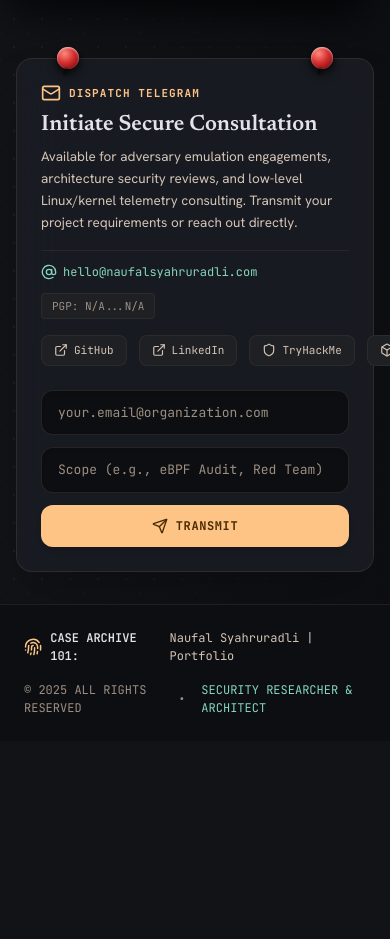
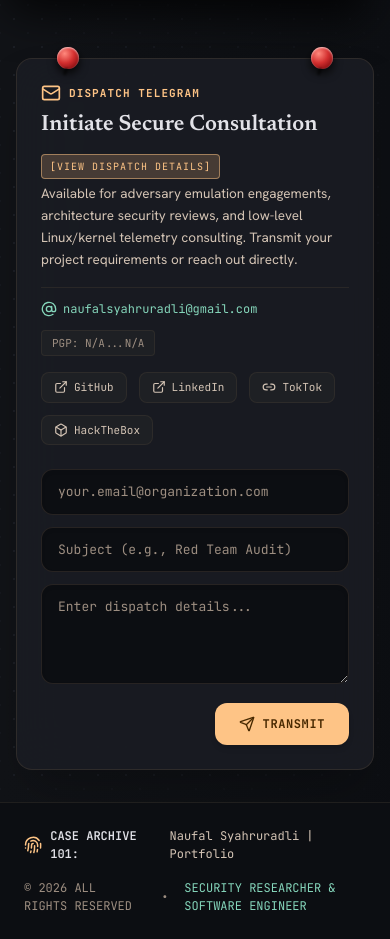
Before and after one commit to AdliXSec/Portfolio-V2, a React (Vite) app in the folder app/: page / in a window 390 px wide. Shown: the part 5837-6776 px from the top of the page. Before the commit the page ends 6578 px from the top, so only its background shows below. Built offline with nearby package versions, Linux system fonts and the light colour scheme.

Commit message:
feat: finalize portfolio with SEO, dynamic favicon, project dropdown, and contact form upgrades

```diff
--- a/app/src/App.jsx
+++ b/app/src/App.jsx
@@ -21,14 +21,46 @@ export default function App() {
   const [modalKey, setModalKey] = useState('principal');
   const [stampActive, setStampActive] = useState(false);
 
-  // Dynamic Title and Meta Description
+  // Dynamic Title, Meta Description, SEO, and Favicon
   useEffect(() => {
-    document.title = `${profile.name} | ${profile.title}`;
+    document.title = `${profile.name} — ${profile.title}`;
 
-    // Optional: Update meta description
-    const metaDescription = document.querySelector('meta[name="description"]');
-    if (metaDescription) {
-      metaDescription.setAttribute('content', `${profile.name} — ${profile.title} Portfolio`);
+    // Meta Description for SEO
+    const cleanBio = profile.bio.replace(/"/g, "'").substring(0, 155) + "...";
+    let metaDescription = document.querySelector('meta[name="description"]');
+    if (!metaDescription) {
+      metaDescription = document.createElement('meta');
+      metaDescription.setAttribute('name', 'description');
+      document.head.appendChild(metaDescription);
+    }
+    metaDescription.setAttribute('content', cleanBio);
+
+    // Open Graph for social sharing
+    const setOgMeta = (property, content) => {
+      let el = document.querySelector(`meta[property="${property}"]`);
+      if (!el) {
+        el = document.createElement('meta');
+        el.setAttribute('property', property);
+        document.head.appendChild(el);
+      }
+      el.setAttribute('content', content);
+    };
+
+    setOgMeta('og:title', `${profile.name} — ${profile.title}`);
+    setOgMeta('og:description', cleanBio);
+    setOgMeta('og:type', 'website');
+
+    if (profile.imageUrl) {
+      setOgMeta('og:image', profile.imageUrl);
+
+      // Dynamic Favicon
+      let favicon = document.querySelector('link[rel="icon"]');
+      if (!favicon) {
+        favicon = document.createElement('link');
+        favicon.rel = 'icon';
+        document.head.appendChild(favicon);
+      }
+      favicon.href = profile.imageUrl;
     }
   }, []);
 
@@ -144,7 +176,7 @@ export default function App() {
           </div>
 
           {/* Contact Section */}
-          <ContactSection />
+          <ContactSection onOpenModal={openModal} />
         </div>
       </main>
 
--- a/app/src/components/ContactSection.jsx
+++ b/app/src/components/ContactSection.jsx
@@ -1,12 +1,13 @@
 import { useState } from 'react';
 import { profile } from '../data/profile';
-import { Mail, Send, AtSign, ExternalLink, Shield, Box, CheckCircle } from 'lucide-react';
+import { Mail, Send, AtSign, ExternalLink, Shield, Box, CheckCircle, Link2Icon, Link2, Link2OffIcon } from 'lucide-react';
 
-const socialIconMap = { Github: ExternalLink, Linkedin: ExternalLink, Shield, Box };
+const socialIconMap = { Github: ExternalLink, Linkedin: ExternalLink, Shield, Box, Link2Icon, Link2OffIcon, Link2 };
 
-export default function ContactSection() {
+export default function ContactSection({ onOpenModal }) {
   const [email, setEmail] = useState('');
   const [scope, setScope] = useState('');
+  const [message, setMessage] = useState('');
   const [submitted, setSubmitted] = useState(false);
   const [folding, setFolding] = useState(false);
 
@@ -18,6 +19,7 @@ export default function ContactSection() {
       setSubmitted(true);
       setEmail('');
       setScope('');
+      setMessage('');
     }, 600);
   };
 
@@ -34,9 +36,17 @@ export default function ContactSection() {
               <Mail className="w-5 h-5 text-primary" />
               <span className="font-mono text-[11px] uppercase tracking-widest text-primary font-bold">DISPATCH TELEGRAM</span>
             </div>
+            <div className="flex flex-wrap items-center gap-3">
               <h2 className="font-headline text-[22px] sm:text-[24px] text-on-surface font-semibold">
                 Initiate Secure Consultation
               </h2>
+              <button
+                onClick={() => onOpenModal('dispatch')}
+                className="px-2 py-1 bg-primary/20 hover:bg-primary/30 text-primary border border-primary/50 rounded text-[10px] font-mono tracking-widest uppercase transition-colors"
+              >
+                [VIEW DISPATCH DETAILS]
+              </button>
+            </div>
             <p className="font-body text-[13.5px] text-on-surface-variant mt-1 leading-relaxed">
               Available for adversary emulation engagements, architecture security reviews, and
               low-level Linux/kernel telemetry consulting. Transmit your project requirements or reach out directly.
@@ -53,7 +63,7 @@ export default function ContactSection() {
             </div>
 
             {/* Social links */}
-            <div className="flex items-center gap-3 mt-4">
+            <div className="flex flex-wrap items-center gap-3 mt-4">
               {profile.socials.map((social) => {
                 const Icon = socialIconMap[social.icon] || Shield;
                 return (
@@ -75,9 +85,10 @@ export default function ContactSection() {
           {/* Right Form */}
           <div className="lg:col-span-7">
             <form
-              className={`flex flex-col sm:flex-row gap-3 items-stretch ${folding ? 'telegram-dispatch' : ''}`}
+              className={`flex flex-col gap-3 ${folding ? 'telegram-dispatch' : ''}`}
               onSubmit={handleSubmit}
             >
+              <div className="flex flex-col sm:flex-row gap-3 items-stretch">
                 <div className="flex-1">
                   <label className="sr-only" htmlFor="contact-email">Your Email</label>
                   <input
@@ -91,17 +102,32 @@ export default function ContactSection() {
                   />
                 </div>
                 <div className="flex-1">
-                <label className="sr-only" htmlFor="contact-scope">Project Scope</label>
+                  <label className="sr-only" htmlFor="contact-scope">Subject</label>
                   <input
                     className="w-full px-4 py-3 rounded-xl bg-surface-container-lowest text-on-surface placeholder:text-outline font-mono text-[13px] border border-outline-variant/40 focus:border-primary focus:ring-1 focus:ring-primary outline-none transition-all shadow-inner"
                     id="contact-scope"
-                  placeholder="Scope (e.g., eBPF Audit, Red Team)"
+                    placeholder="Subject (e.g., Red Team Audit)"
                     required
                     type="text"
                     value={scope}
                     onChange={(e) => setScope(e.target.value)}
                   />
                 </div>
+              </div>
+
+              <div>
+                <label className="sr-only" htmlFor="contact-message">Message</label>
+                <textarea
+                  className="w-full px-4 py-3 rounded-xl bg-surface-container-lowest text-on-surface placeholder:text-outline font-mono text-[13px] border border-outline-variant/40 focus:border-primary focus:ring-1 focus:ring-primary outline-none transition-all shadow-inner min-h-[100px] resize-y"
+                  id="contact-message"
+                  placeholder="Enter dispatch details..."
+                  required
+                  value={message}
+                  onChange={(e) => setMessage(e.target.value)}
+                />
+              </div>
+
+              <div className="flex justify-end">
                 <button
                   className="px-6 py-3 rounded-xl bg-primary hover:bg-primary-container text-on-primary font-mono text-[12px] font-bold tracking-wider uppercase transition-all shadow-md shrink-0 flex items-center justify-center gap-2 btn-press"
                   type="submit"
@@ -109,6 +135,7 @@ export default function ContactSection() {
                   <Send className="w-4 h-4" />
                   <span>TRANSMIT</span>
                 </button>
+              </div>
             </form>
 
             {/* Success */}
--- a/app/src/components/DossierModal.jsx
+++ b/app/src/components/DossierModal.jsx
@@ -62,7 +62,7 @@ export default function DossierModal({ isOpen, onClose, modalKey, onDownloadCV }
         {/* Ink Stamp Overlay */}
         {stampVisible && (
           <div className="pointer-events-none absolute top-4 right-4 sm:top-10 sm:right-10 z-50 mix-blend-screen stamp-animate opacity-0">
-            <div className="border-2 sm:border-4 border-error/90 text-error font-mono font-bold text-2xl sm:text-4xl tracking-widest p-2 sm:p-3 rounded-lg shadow-[0_0_15px_rgba(255,0,0,0.4)]">
+            <div className="border-2 sm:border-2 border-error/90 text-error font-mono font-bold text-xl sm:text-2xl tracking-widest p-1.5 sm:p-2 rounded-lg shadow-[0_0_15px_rgba(255,0,0,0.4)]">
               DECLASSIFIED
             </div>
           </div>
--- a/app/src/components/Footer.jsx
+++ b/app/src/components/Footer.jsx
@@ -1,4 +1,6 @@
 import { Fingerprint } from 'lucide-react';
+
+const currentYear = new Date().getFullYear();
 
 export default function Footer() {
   return (
@@ -10,9 +12,9 @@ export default function Footer() {
           <span>Naufal Syahruradli | Portfolio</span>
         </div>
         <div className="flex items-center gap-4 text-outline">
-          <span>© 2025 ALL RIGHTS RESERVED</span>
+          <span>© {currentYear} ALL RIGHTS RESERVED</span>
           <span>•</span>
-          <span className="text-secondary">SECURITY RESEARCHER &amp; ARCHITECT</span>
+          <span className="text-secondary">SECURITY RESEARCHER &amp; SOFTWARE ENGINEER</span>
         </div>
       </div>
     </footer>
--- a/app/src/data/profile.js
+++ b/app/src/data/profile.js
@@ -3,7 +3,7 @@ export const profile = {
   title: 'Software Developer & Cyber Security Analyst',
   subtitle: 'Security Researcher, CTF Player & Backend Developer',
   location: 'Sidoarjo / Surabaya | Indonesia',
-  email: 'hello@naufalsyahruradli.com',
+  email: 'naufalsyahruradli@gmail.com',
   pgp: 'N/A',
   imageUrl: 'https://i.postimg.cc/15SfVGZ0/adli.jpg',
   bio: 'Mahasiswa Sistem Informasi dengan minat mendalam di pengembangan aplikasi dan keamanan siber. Berpengalaman memecahkan masalah kompleks, berpikiran terbuka, dan memiliki passion kuat di dunia teknologi. Menggabungkan keahlian software development (backend/web) dengan analisis keamanan untuk membangun sistem yang tangguh dan aman.',
@@ -26,7 +26,7 @@ export const profile = {
   ],
 
   stats: [
-    { value: '1st', label: 'Place CTF Best Defense' },
+    { value: 'C3SA', label: 'Certified Cyber Security Analyst' },
     { value: 'HOF', label: 'CSIRT Kutai Kartanegara' },
     { value: 'WEB-RTA', label: 'Certified Web Red Team An.' },
     { value: '(1st)', label: 'Best Defender Cyber Combat' }
@@ -40,9 +40,9 @@ export const profile = {
   ],
 
   socials: [
-    { platform: 'GitHub', url: 'https://github.com/', icon: 'Github' },
-    { platform: 'LinkedIn', url: 'https://linkedin.com/', icon: 'Linkedin' },
-    { platform: 'TryHackMe', url: 'https://tryhackme.com/', icon: 'Shield' },
+    { platform: 'GitHub', url: 'https://github.com/AdliXSec', icon: 'Github' },
+    { platform: 'LinkedIn', url: 'https://linkedin.com/in/naufal-syahruradli', icon: 'Linkedin' },
+    { platform: 'TokTok', url: 'https://www.tiktok.com/@dlixonly._', icon: 'Link2' },
     { platform: 'HackTheBox', url: 'https://hackthebox.com/', icon: 'Box' }
   ]
 };
--- a/app/src/index.css
+++ b/app/src/index.css
@@ -148,10 +148,10 @@
 
 /* ===== Stamp animation ===== */
 @keyframes stamp-slam {
-  0% { transform: scale(2.5) rotate(-15deg); opacity: 0; }
-  50% { transform: scale(0.95) rotate(3deg); opacity: 1; }
-  70% { transform: scale(1.05) rotate(-1deg); }
-  100% { transform: scale(1) rotate(0deg); opacity: 1; }
+  0% { transform: scale(3) rotate(25deg); opacity: 0; }
+  50% { transform: scale(0.95) rotate(8deg); opacity: 1; }
+  70% { transform: scale(1.05) rotate(14deg); }
+  100% { transform: scale(1) rotate(12deg); opacity: 0.9; }
 }
 .stamp-animate {
   animation: stamp-slam 0.45s cubic-bezier(0.16, 1, 0.3, 1) forwards;
```
Also changed, not shown: app/src/components/Header.jsx (+67 -7 lines). Lines whose indentation alone changed are shown as unchanged.
